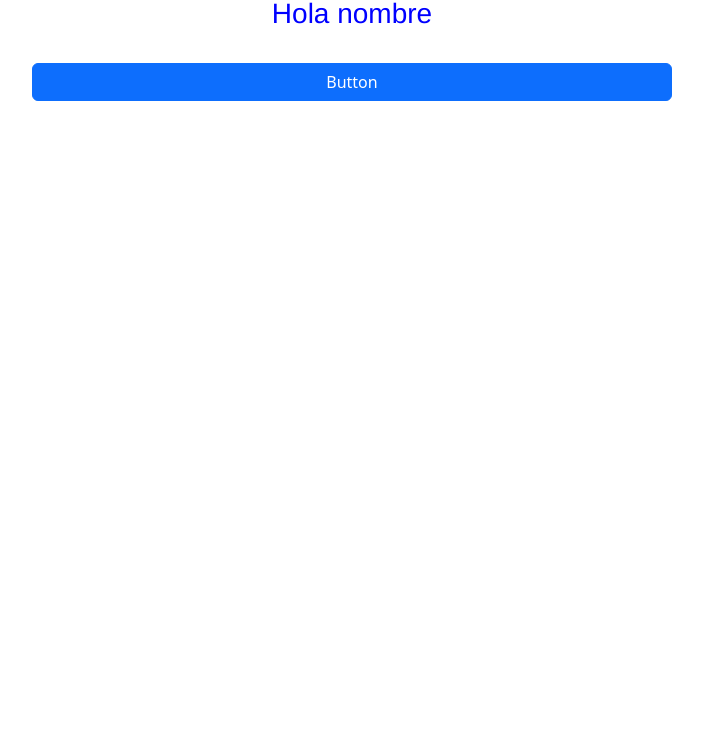
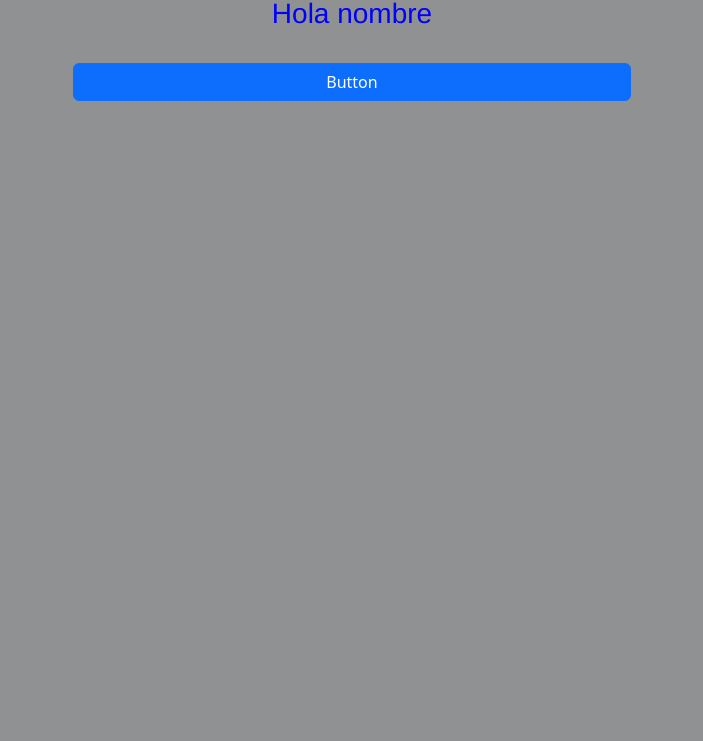
Before and after one commit to JorgeRmz16/ch-hola-nombre, a plain HTML site: page index.html in a window 1280 px wide. Shown: the part 59-800 px from the top of the page, without its empty margins (288-991 px from the left). Drawn offline with nearby package versions, Linux system fonts and the light colour scheme.

Commit message:
color fondo

```diff
--- a/index.html
+++ b/index.html
@@ -8,14 +8,19 @@
     <script src="script.js" defer></script>
     <link href="https://cdn.jsdelivr.net/npm/bootstrap@5.3.2/dist/css/bootstrap.min.css" rel="stylesheet" integrity="sha384-T3c6CoIi6uLrA9TneNEoa7RxnatzjcDSCmG1MXxSR1GAsXEV/Dwwykc2MPK8M2HN" crossorigin="anonymous"/>
   </head>
-  <body>
-    <h1 id="title">Saludos!</h1>
-    <h3 id="saludo">Hola nombre</h3>
-    <br/>
+  <body class="container">
 
-    <div class="d-grid gap-2 col-6 mx-auto">
-        <button class="btn btn-primary" type="button" onclick="cambiarNombre(this)">Button</button>
-      </div>
+    <header>
+
+    </header>
+    <main>
+        <h1 id="title">Saludos!</h1>
+        <h3 id="saludo">Hola nombre</h3>
+        <br/>
+        <div class="d-grid gap-2 col-6 mx-auto">
+            <button class="btn btn-primary" type="button" onclick="cambiarNombre(this)">Button</button>
+        </div>
+    </main>
     <script src="https://cdn.jsdelivr.net/npm/bootstrap@5.3.2/dist/js/bootstrap.bundle.min.js" integrity="sha384-C6RzsynM9kWDrMNeT87bh95OGNyZPhcTNXj1NW7RuBCsyN/o0jlpcV8Qyq46cDfL" crossorigin="anonymous"></script>
   </body>
 </html>
--- a/style.css
+++ b/style.css
@@ -8,3 +8,6 @@
     color: blue;
     text-align: center;
 }
+.container{
+    background-color: rgba(var(--bs-body-color-rgb), .5);
+}
```
